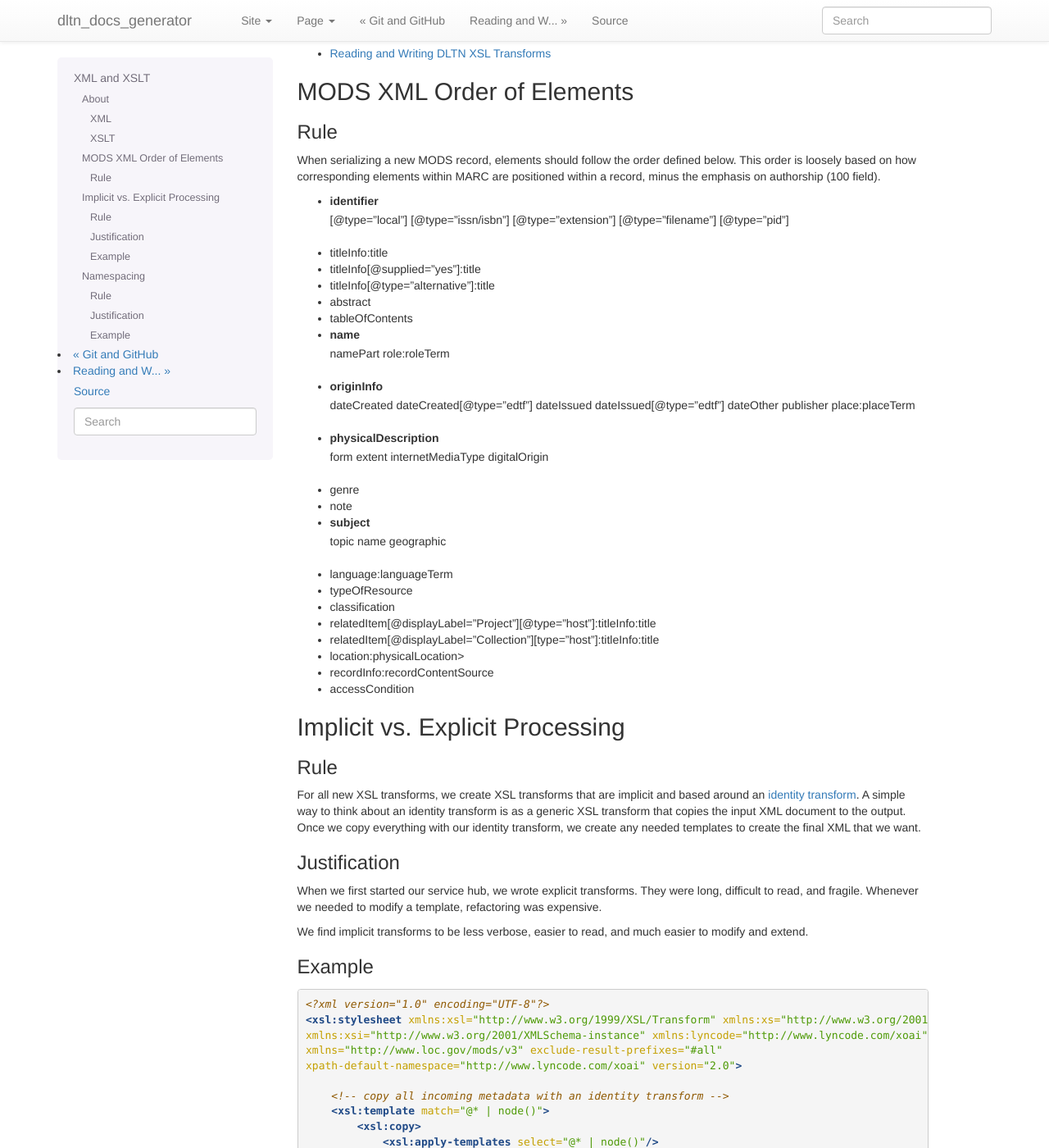
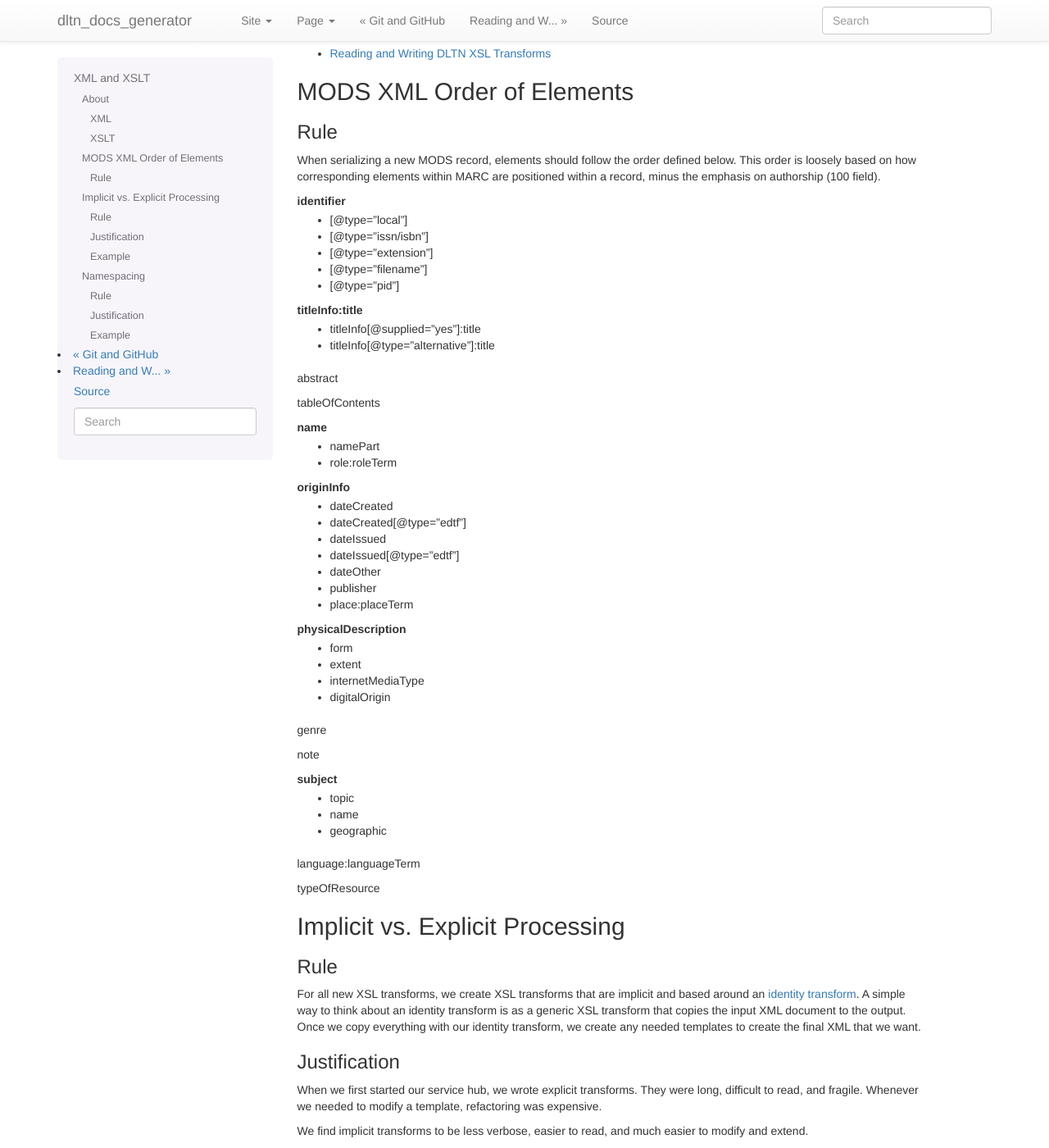
Before and after one commit to DigitalLibraryofTennessee/dltn_docs_generator, a Sphinx documentation site: the page built from docs/style/xsl.rst, in a window 1280 px wide and 1400 px high, scrolled down 410 px. Shown: the whole window at 82% size. Built offline with Sphinx 7.4.7, drawn with Linux system fonts in a browser that asks for light colours; pages that are not in the unit, such as notebooks, are missing from menus.

Commit message:
Alter formatting.

```diff
--- a/docs/style/xsl.rst
+++ b/docs/style/xsl.rst
@@ -41,47 +41,51 @@ Rule
 When serializing a new MODS record, elements should follow the order defined below. This order is loosely based on how
 corresponding elements within MARC are positioned within a record, minus the emphasis on authorship (100 field).
 
-- identifier
-    [@type="local"]
-    [@type="issn/isbn"]
-    [@type="extension"]
-    [@type="filename"]
-    [@type="pid"]
-- titleInfo:title
-- titleInfo[@supplied="yes"]:title
-- titleInfo[@type="alternative"]:title
-- abstract
-- tableOfContents
-- name
-    namePart
-    role:roleTerm
-- originInfo
-    dateCreated
-    dateCreated[@type="edtf"]
-    dateIssued
-    dateIssued[@type="edtf"]
-    dateOther
-    publisher
-    place:placeTerm
-- physicalDescription
-    form
-    extent
-    internetMediaType
-    digitalOrigin
-- genre
-- note
-- subject
-    topic
-    name
-    geographic
-- language:languageTerm
-- typeOfResource
-- classification
-- relatedItem[@displayLabel="Project"][@type="host"]:titleInfo:title
-- relatedItem[@displayLabel=”Collection”][type=”host”]:titleInfo:title
-- location:physicalLocation>
-- recordInfo:recordContentSource
-- accessCondition
+identifier
+    - [@type="local"]
+    - [@type="issn/isbn"]
+    - [@type="extension"]
+    - [@type="filename"]
+    - [@type="pid"]
+
+titleInfo:title
+    - titleInfo[@supplied="yes"]:title
+    - titleInfo[@type="alternative"]:title
+
+abstract
+
+tableOfContents
+
+name
+    - namePart
+    - role:roleTerm
+originInfo
+    - dateCreated
+    - dateCreated[@type="edtf"]
+    - dateIssued
+    - dateIssued[@type="edtf"]
+    - dateOther
+    - publisher
+    - place:placeTerm
+
+physicalDescription
+    - form
+    - extent
+    - internetMediaType
+    - digitalOrigin
+
+genre
+
+note
+
+subject
+    - topic
+    - name
+    - geographic
+
+language:languageTerm
+
+typeOfResource
 
 
 --------------------------------
```
